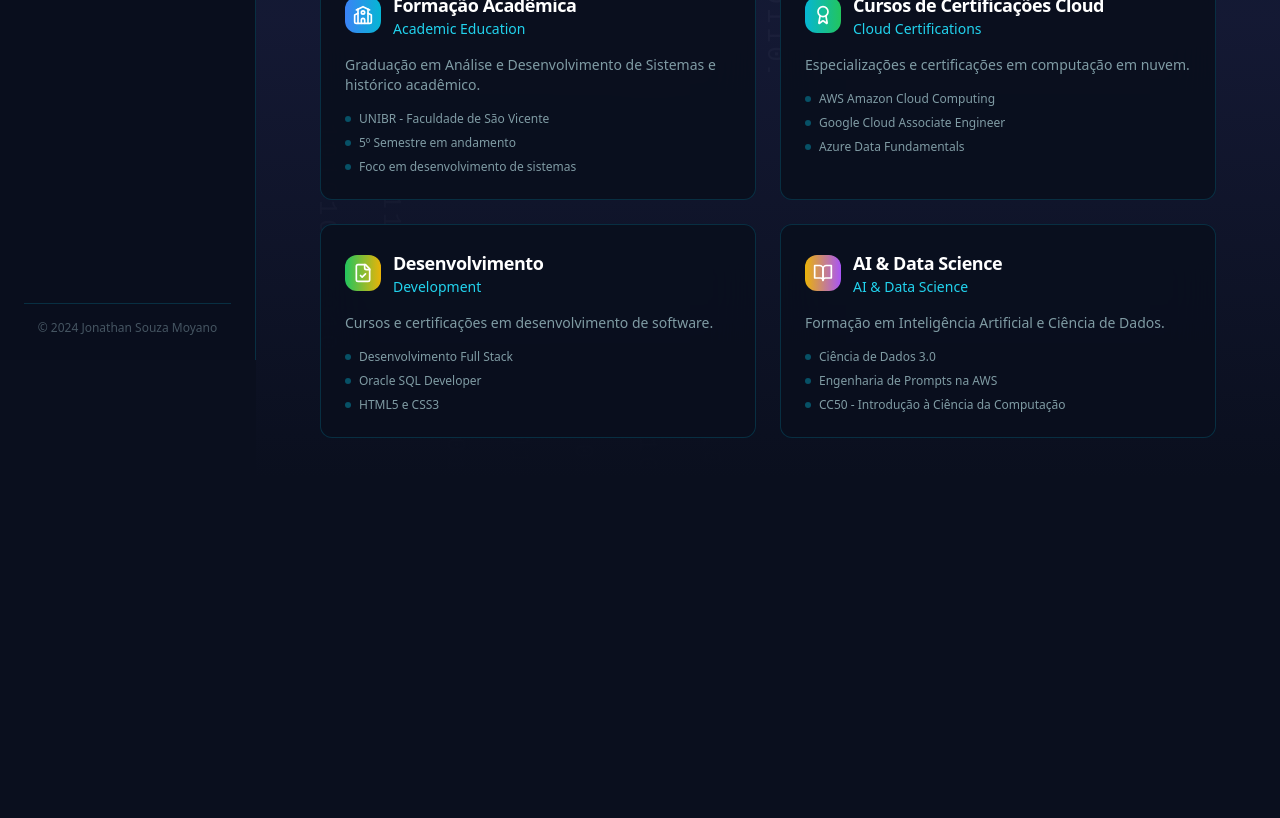
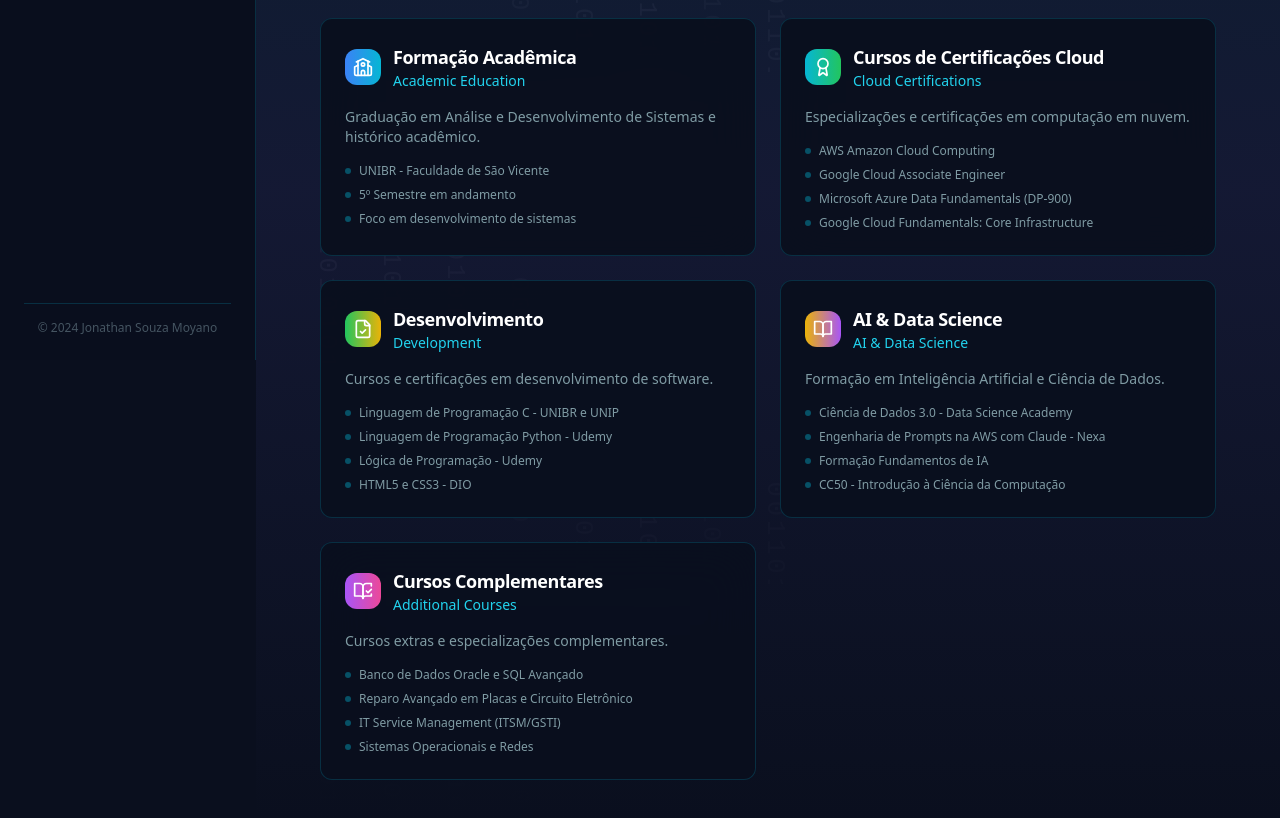
Before and after one commit to JonathanMoyano/portifolio, a Next.js app: page /experiencia in a window 1280 px wide. Shown: the part 440-1258 px from the top of the page. Before the commit the page ends 918 px from the top, so only its background shows below. Built offline with nearby package versions, Linux system fonts and the light colour scheme.

Commit message:
atualização e melhorias

```diff
--- a/src/pages/experiencia/certificacoes.jsx
+++ b/src/pages/experiencia/certificacoes.jsx
@@ -1,6 +1,6 @@
 import React from 'react';
 import { motion } from 'framer-motion';
-import { School, Cloud, Code, BookOpen } from 'lucide-react';
+import { School, Cloud, Code, BookOpen, Cpu, Network } from 'lucide-react';
 import { Card, CardContent } from '@/components/ui/card';
 import { Badge } from '@/components/ui/badge';
 import { Tabs, TabsContent, TabsList, TabsTrigger } from '@/components/ui/tabs';
@@ -48,6 +48,14 @@ const FormacaoPage = () => {
           skills: ['Azure SQL', 'Cosmos DB', 'Data Lake', 'Power BI'],
           color: 'text-cyan-400',
         },
+        {
+          title: 'Google Cloud Fundamentals',
+          institution: 'Google Cloud',
+          date: '2023',
+          icon: <Cloud className="h-4 w-4 sm:h-5 sm:w-5" />,
+          skills: ['Core Infrastructure', 'Cloud Security', 'Networking', 'Cloud Storage'],
+          color: 'text-blue-400',
+        },
       ],
       development: [
         {
@@ -60,11 +68,27 @@ const FormacaoPage = () => {
         },
         {
           title: 'Oracle SQL Developer',
-          institution: 'Oracle',
+          institution: 'Oracle e UNIBR',
           date: '2023',
           icon: <Code className="h-4 w-4 sm:h-5 sm:w-5" />,
           skills: ['SQL', 'PL/SQL', 'Database Design', 'Performance Tuning'],
           color: 'text-red-400',
+        },
+        {
+          title: 'Desenvolvimento Web',
+          institution: 'DIO',
+          date: '2023',
+          icon: <Code className="h-4 w-4 sm:h-5 sm:w-5" />,
+          skills: ['HTML5', 'CSS3', 'JavaScript', 'Responsive Design'],
+          color: 'text-yellow-400',
+        },
+        {
+          title: 'Programação Básica',
+          institution: 'UNIBR e Udemy',
+          date: '2023',
+          icon: <Code className="h-4 w-4 sm:h-5 sm:w-5" />,
+          skills: ['Lógica de Programação', 'Python', 'C', 'Algoritmos'],
+          color: 'text-green-400',
         },
       ],
       ai: [
@@ -77,12 +101,54 @@ const FormacaoPage = () => {
           color: 'text-purple-400',
         },
         {
-          title: 'Engenharia de Prompts',
-          institution: 'AWS',
+          title: 'Engenharia de Prompts na AWS',
+          institution: 'Nexa',
           date: '2023',
           icon: <BookOpen className="h-4 w-4 sm:h-5 sm:w-5" />,
           skills: ['Claude AI', 'GPT', 'Prompt Engineering', 'AI Integration'],
           color: 'text-yellow-400',
+        },
+        {
+          title: 'CC50 - Ciência da Computação',
+          institution: 'Harvard/Fundação Estudar',
+          date: '2023',
+          icon: <BookOpen className="h-4 w-4 sm:h-5 sm:w-5" />,
+          skills: ['Algoritmos', 'Estrutura de Dados', 'C', 'Python'],
+          color: 'text-blue-400',
+        },
+      ],
+      tech: [
+        {
+          title: 'Reparo em Circuitos Eletrônicos',
+          institution: 'MasterNet',
+          date: '2023',
+          icon: <Cpu className="h-4 w-4 sm:h-5 sm:w-5" />,
+          skills: ['Placas Eletrônicas', 'Circuitos', 'Reparo Avançado', 'Diagnóstico'],
+          color: 'text-red-400',
+        },
+        {
+          title: 'IT Service Management',
+          institution: 'Udemy',
+          date: '2023',
+          icon: <Network className="h-4 w-4 sm:h-5 sm:w-5" />,
+          skills: ['ITSM', 'GSTI', 'Gestão de Serviços', 'Processos'],
+          color: 'text-green-400',
+        },
+        {
+          title: 'Sistemas e Redes',
+          institution: 'UNIBR',
+          date: '2023',
+          icon: <Network className="h-4 w-4 sm:h-5 sm:w-5" />,
+          skills: ['Sistemas Operacionais', 'Redes', 'Infraestrutura', 'Segurança'],
+          color: 'text-blue-400',
+        },
+        {
+          title: 'Microsoft Excel Avançado',
+          institution: 'Udemy',
+          date: '2023',
+          icon: <BookOpen className="h-4 w-4 sm:h-5 sm:w-5" />,
+          skills: ['Fórmulas Avançadas', 'Macros', 'VBA', 'Dashboard'],
+          color: 'text-green-400',
         },
       ],
     },
@@ -146,6 +212,7 @@ const FormacaoPage = () => {
                 Aprendizado contínuo e especialização em tecnologias modernas
               </p>
             </motion.div>
+
             {/* Academic Section */}
             <motion.section
               initial={{ opacity: 0, y: 20 }}
@@ -204,6 +271,7 @@ const FormacaoPage = () => {
                       { value: 'cloud', label: 'Cloud Computing' },
                       { value: 'development', label: 'Desenvolvimento' },
                       { value: 'ai', label: 'IA & Data Science' },
+                      { value: 'tech', label: 'Tecnologia' },
                     ].map((tab) => (
                       <TabsTrigger
                         key={tab.value}
--- a/src/pages/experiencia/index.jsx
+++ b/src/pages/experiencia/index.jsx
@@ -1,7 +1,15 @@
 import React from 'react';
 import { motion } from 'framer-motion';
 import { Card } from '@/components/ui/card';
-import { School, GraduationCap, Award, BookOpen, FileCheck } from 'lucide-react';
+import {
+  School,
+  GraduationCap,
+  Award,
+  BookOpen,
+  FileCheck,
+  Download,
+  BookOpenCheck,
+} from 'lucide-react';
 import Link from 'next/link';
 
 const FormacaoIndexPage = () => {
@@ -29,7 +37,8 @@ const FormacaoIndexPage = () => {
       highlights: [
         'AWS Amazon Cloud Computing',
         'Google Cloud Associate Engineer',
-        'Azure Data Fundamentals',
+        'Microsoft Azure Data Fundamentals (DP-900)',
+        'Google Cloud Fundamentals: Core Infrastructure',
       ],
     },
     {
@@ -39,7 +48,12 @@ const FormacaoIndexPage = () => {
       icon: <FileCheck className="h-5 w-5" />,
       href: '/formacao/desenvolvimento',
       gradient: 'from-green-500 to-yellow-500',
-      highlights: ['Desenvolvimento Full Stack', 'Oracle SQL Developer', 'HTML5 e CSS3'],
+      highlights: [
+        'Linguagem de Programação C - UNIBR e UNIP',
+        'Linguagem de Programação Python - Udemy',
+        'Lógica de Programação - Udemy',
+        'HTML5 e CSS3 - DIO',
+      ],
     },
     {
       title: 'AI & Data Science',
@@ -49,12 +63,32 @@ const FormacaoIndexPage = () => {
       href: '/formacao/ai-data-science',
       gradient: 'from-yellow-500 to-purple-500',
       highlights: [
-        'Ciência de Dados 3.0',
-        'Engenharia de Prompts na AWS',
+        'Ciência de Dados 3.0 - Data Science Academy',
+        'Engenharia de Prompts na AWS com Claude - Nexa',
+        'Formação Fundamentos de IA',
         'CC50 - Introdução à Ciência da Computação',
       ],
     },
+    {
+      title: 'Cursos Complementares',
+      titleEn: 'Additional Courses',
+      description: 'Cursos extras e especializações complementares.',
+      icon: <BookOpenCheck className="h-5 w-5" />,
+      href: '/formacao/complementares',
+      gradient: 'from-purple-500 to-pink-500',
+      highlights: [
+        'Banco de Dados Oracle e SQL Avançado',
+        'Reparo Avançado em Placas e Circuito Eletrônico',
+        'IT Service Management (ITSM/GSTI)',
+        'Sistemas Operacionais e Redes',
+      ],
+    },
   ];
+
+  const handleDownloadCV = () => {
+    const cvPath = '/curriculos/tecnologia/curriculo.pdf';
+    window.open(cvPath, '_blank');
+  };
 
   return (
     <div className="relative min-h-screen bg-[#0A0F1E]">
@@ -98,6 +132,19 @@ const FormacaoIndexPage = () => {
                   certificações especializadas. Busco constantemente me atualizar com as últimas
                   tecnologias e melhores práticas do mercado.
                 </p>
+
+                {/* Download CV Button */}
+                <div className="mt-4 flex justify-center">
+                  <motion.button
+                    onClick={handleDownloadCV}
+                    className="flex items-center justify-center gap-2 rounded-lg bg-gradient-to-r from-cyan-500 to-blue-500 px-4 py-2 text-sm font-semibold text-white transition-all hover:from-cyan-600 hover:to-blue-600 sm:w-auto"
+                    whileHover={{ scale: 1.02 }}
+                    whileTap={{ scale: 0.98 }}
+                  >
+                    <Download className="h-4 w-4" />
+                    Download Currículo PDF
+                  </motion.button>
+                </div>
               </Card>
             </motion.div>
 
--- a/src/pages/sobre/perfil.jsx
+++ b/src/pages/sobre/perfil.jsx
@@ -70,7 +70,10 @@ const ProfilePage = () => {
                       <Image
                         src="/jonathan.jpg"
                         alt="Jonathan Souza Moyano"
+                        width={224} // 56 * 4 (correspondente ao sm:w-56)
+                        height={224} // 56 * 4 (correspondente ao sm:h-56)
                         className="h-full w-full object-cover"
+                        priority
                       />
                     </div>
                   </div>
```
